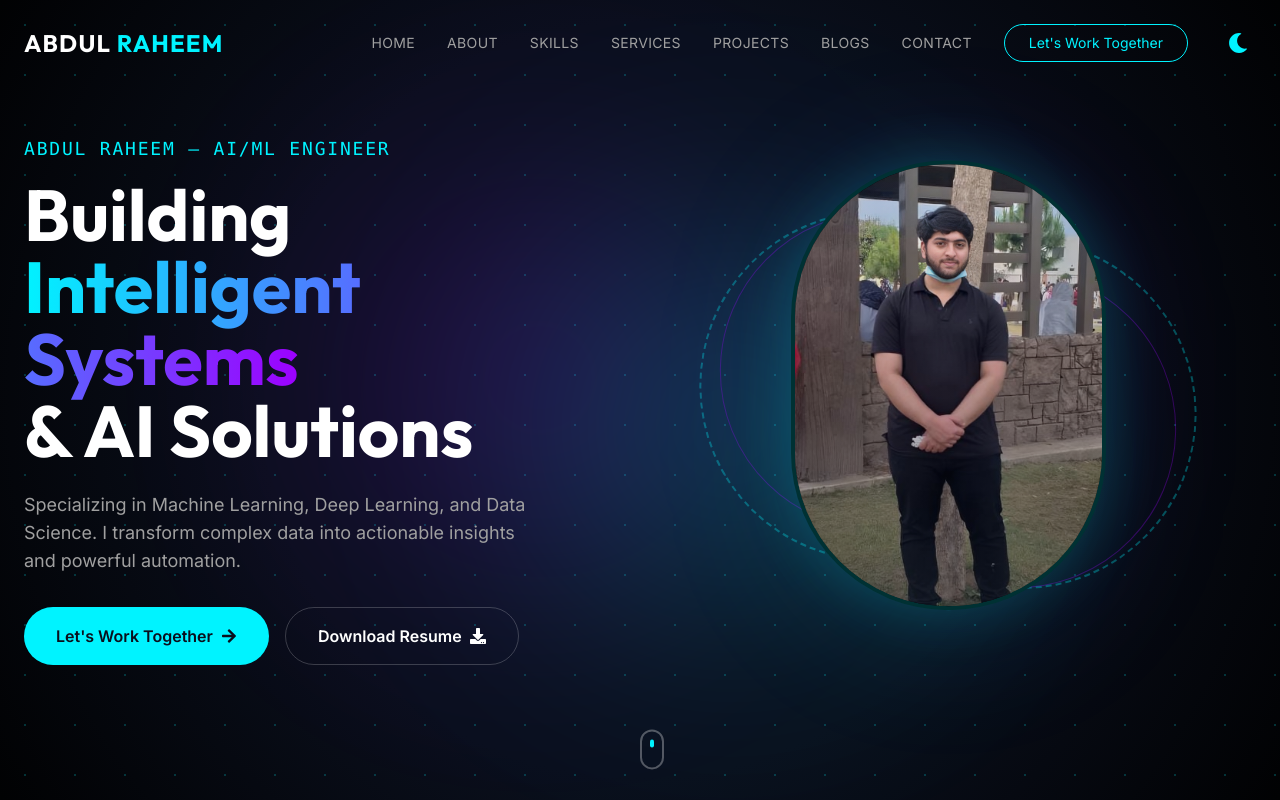
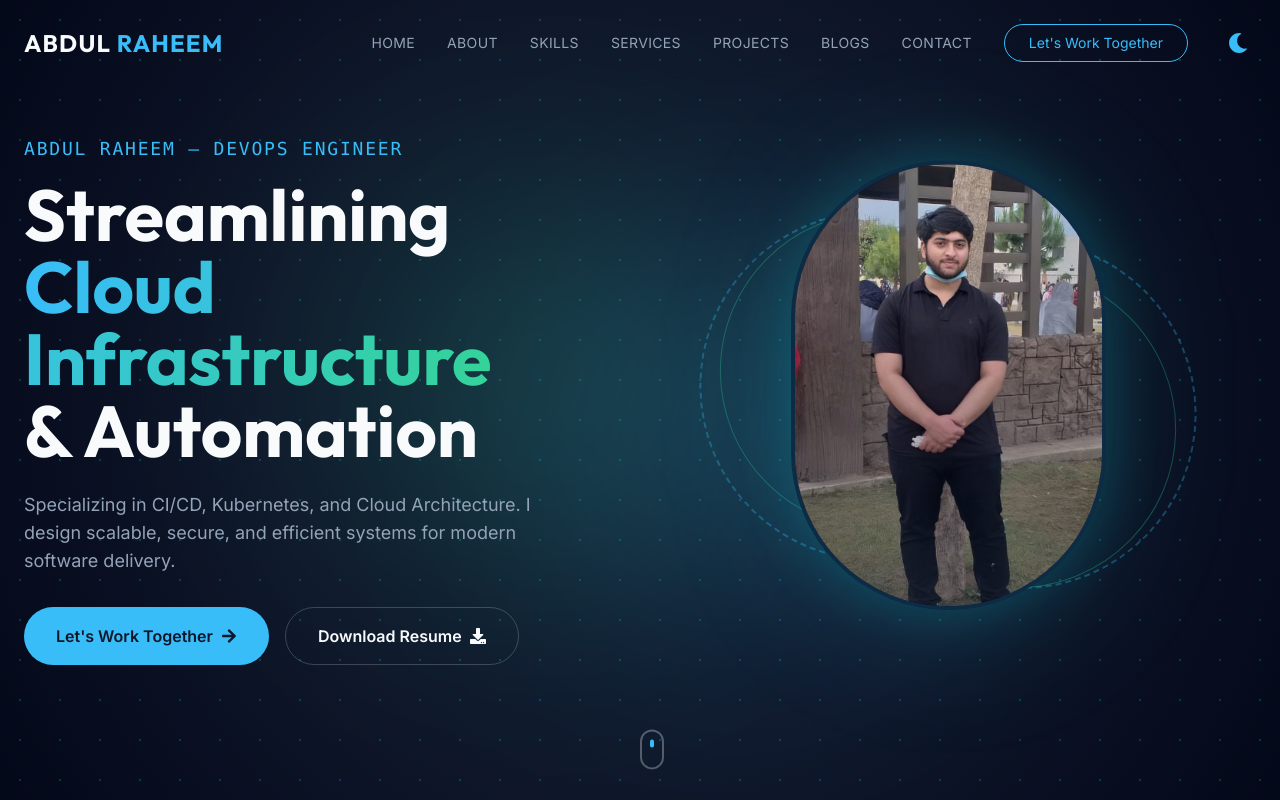
Before and after one commit to abdulraheem381/ai-portfolio, a React (Vite) app: page / in a window 1280 px wide. Both pictures are taken after a click on the button "Enter Portfolio". Shown: the top 800 px of the page. Built offline with nearby package versions, Linux system fonts and the light colour scheme.

Commit message:
new update

```diff
--- a/src/components/About.jsx
+++ b/src/components/About.jsx
@@ -7,7 +7,7 @@ const About = () => {
         { year: '2022', title: 'Started My CS Journey (Age 15)', description: 'Discovered computer science and began exploring programming, networks, and how systems work under the hood.' },
         { year: '2023', title: 'Cybersecurity Internship', description: 'Gained hands-on experience in security fundamentals, vulnerability assessment, and real-world cyber-defense practices.' },
         { year: '2024', title: 'DevOps & Engineering Projects', description: 'Started DevOps blogging, building end-to-end real-world projects, and diving deep into CI/CD, cloud, automation, and scalable infrastructure.' },
-        { year: '2025', title: 'Transition to AI/ML', description: 'Currently focused on mastering Machine Learning & Deep Learning, building intelligent systems, and shaping a new career path in AI/ML.' },
+        { year: '2025', title: 'Transition to DevOps', description: 'Focused on mastering Cloud Native technologies, Kubernetes, and IaC to build scalable, secure, and reliable infrastructure.' },
     ];
 
     return (
@@ -35,13 +35,13 @@ const About = () => {
                             <div className="absolute -inset-1 bg-gradient-to-r from-accent-cyan to-accent-violet rounded-lg blur opacity-25 group-hover:opacity-75 transition duration-1000 group-hover:duration-200"></div>
                             <div className="relative bg-primary p-6 rounded-lg border border-white/10">
                                 <p className="text-text-muted leading-relaxed mb-4">
-                                    Hello! I'm <span className="text-text-main font-bold">Abdul</span>, a passionate AI/ML Engineer dedicated to building intelligent systems that solve real-world problems.
+                                    Hello! I'm <span className="text-text-main font-bold">Abdul</span>, a passionate DevOps Engineer dedicated to optimizing software delivery and infrastructure reliability.
                                 </p>
                                 <p className="text-text-muted leading-relaxed mb-4">
-                                    My journey began with a curiosity for how machines learn, which quickly turned into an obsession with <span className="text-accent-cyan">Deep Learning</span> and <span className="text-accent-violet">Generative AI</span>.
+                                    My journey began with a curiosity for how systems operate at scale, which quickly turned into an obsession with <span className="text-accent-cyan">Cloud Native Tech</span> and <span className="text-accent-violet">Infrastructure as Code</span>.
                                 </p>
                                 <p className="text-text-muted leading-relaxed">
-                                    I don't just write code; I design solutions. Whether it's fine-tuning LLMs or deploying scalable ML pipelines, I bring a mix of technical expertise and creative problem-solving to every project.
+                                    I don't just manage servers; I architect ecosystems. Whether it's orchestrating Kubernetes clusters or building robust CI/CD pipelines, I bring a mix of operational expertise and development skills to every project.
                                 </p>
                             </div>
                         </div>
--- a/src/components/Contact.jsx
+++ b/src/components/Contact.jsx
@@ -68,7 +68,7 @@ const Contact = () => {
                 >
                     <h2 className="text-3xl md:text-4xl font-bold text-text-main mb-4">Get In <span className="text-accent-cyan">Touch</span></h2>
                     <p className="text-text-muted max-w-xl mx-auto">
-                        Have a project in mind or want to discuss AI solutions? I'm always open to new opportunities and collaborations.
+                        Have a project in mind or want to discuss DevOps strategies? I'm always open to new opportunities and collaborations.
                     </p>
                 </motion.div>
 
--- a/src/components/Footer.jsx
+++ b/src/components/Footer.jsx
@@ -11,7 +11,7 @@ const Footer = () => {
                             ABDUL <span className="text-accent-cyan">RAHEEM</span>
                         </h3>
                         <p className="text-text-muted text-sm">
-                            Building Intelligent Systems & AI Solutions.
+                            Building Scalable Cloud Infrastructure & Automation.
                         </p>
                     </div>
 
--- a/src/components/Hero.jsx
+++ b/src/components/Hero.jsx
@@ -6,13 +6,13 @@ const Hero = () => {
 
     return (
         <section id="home" className="relative min-h-screen flex items-center justify-center overflow-hidden bg-primary">
-            {/* Background Animation (Abstract Neural Network) */}
+            {/* Background Animation (Cloud Infrastructure Grid) */}
             <div className="absolute inset-0 z-0">
                 <div className="absolute inset-0 bg-[radial-gradient(circle_at_center,_var(--tw-gradient-stops))] from-primary via-primary to-secondary opacity-90"></div>
                 <div className="absolute top-0 left-0 w-full h-full opacity-20"
-                    style={{ backgroundImage: 'radial-gradient(#00f3ff 1px, transparent 1px)', backgroundSize: '50px 50px' }}>
+                    style={{ backgroundImage: 'radial-gradient(#00f3ff 1px, transparent 1px)', backgroundSize: '40px 40px' }}>
                 </div>
-                {/* Floating Glow Orbs */}
+                {/* Floating Infrastructure Nodes */}
                 <motion.div
                     animate={{ x: [0, 100, 0], y: [0, -50, 0] }}
                     transition={{ duration: 20, repeat: Infinity, ease: "linear" }}
@@ -34,15 +34,15 @@ const Hero = () => {
                         transition={{ duration: 0.8 }}
                     >
                         <h2 className="text-accent-cyan font-mono text-sm md:text-lg mb-4 tracking-widest">
-                            ABDUL RAHEEM — AI/ML ENGINEER
+                            ABDUL RAHEEM — DEVOPS ENGINEER
                         </h2>
                         <h1 className="text-4xl md:text-7xl font-bold font-heading text-text-main mb-6 leading-tight">
-                            Building <span className="text-transparent bg-clip-text bg-gradient-to-r from-accent-cyan to-accent-violet">Intelligent Systems</span> <br />
-                            & AI Solutions
+                            Streamlining <span className="text-transparent bg-clip-text bg-gradient-to-r from-accent-cyan to-accent-violet">Cloud Infrastructure</span> <br />
+                            & Automation
                         </h1>
                         <p className="text-text-muted text-base md:text-lg mb-8 max-w-lg mx-auto md:mx-0">
-                            Specializing in Machine Learning, Deep Learning, and Data Science.
-                            I transform complex data into actionable insights and powerful automation.
+                            Specializing in CI/CD, Kubernetes, and Cloud Architecture.
+                            I design scalable, secure, and efficient systems for modern software delivery.
                         </p>
 
                         <div className="flex flex-col sm:flex-row gap-4 justify-center md:justify-start">
--- a/src/components/Projects.jsx
+++ b/src/components/Projects.jsx
@@ -5,45 +5,45 @@ import { FaGithub, FaExternalLinkAlt } from 'react-icons/fa';
 const Projects = () => {
     const projects = [
         {
-            title: "Customer Churn Prediction",
-            category: "Machine Learning",
-            description: "Predicting customer churn using XGBoost and Scikit-Learn with 92% accuracy.",
-            tags: ["Python", "XGBoost", "Flask"],
-            image: "bg-gradient-to-br from-blue-900 to-slate-900" // Placeholder gradient
+            title: "Scalable EKS Cluster",
+            category: "Cloud Infrastructure",
+            description: "Deployed a highly available Microservices architecture on AWS EKS with auto-scaling.",
+            tags: ["Kubernetes", "AWS", "Terraform"],
+            image: "bg-gradient-to-br from-blue-900 to-slate-900"
         },
         {
-            title: "AI Chatbot Assistant",
-            category: "GenAI / LLM",
-            description: "A RAG-based chatbot capable of answering queries from custom PDF documents.",
-            tags: ["LangChain", "OpenAI", "React"],
+            title: "Serverless Image Processing",
+            category: "Serverless",
+            description: "Event-driven architecture using AWS Lambda and S3 to process user uploads in real-time.",
+            tags: ["AWS Lambda", "Python", "SAM"],
             image: "bg-gradient-to-br from-purple-900 to-slate-900"
         },
         {
-            title: "Image Classification",
-            category: "Deep Learning",
-            description: "CNN model to classify medical images for early disease detection.",
-            tags: ["PyTorch", "CNN", "FastAPI"],
+            title: "Multi-Cloud Terraform Module",
+            category: "Infrastructure as Code",
+            description: "Created reusable Terraform modules for provisioning standard VPCs across AWS and Azure.",
+            tags: ["Terraform", "HCL", "Multi-Cloud"],
             image: "bg-gradient-to-br from-cyan-900 to-slate-900"
         },
         {
-            title: "Movie Recommender",
-            category: "Data Science",
-            description: "Collaborative filtering system to suggest movies based on user history.",
-            tags: ["Pandas", "Scikit-Learn", "Streamlit"],
+            title: "GitOps with ArgoCD",
+            category: "CI/CD",
+            description: "Implemented a GitOps workflow for Kubernetes deployments using ArgoCD and Helm charts.",
+            tags: ["ArgoCD", "GitOps", "Helm"],
             image: "bg-gradient-to-br from-indigo-900 to-slate-900"
         },
         {
-            title: "Sales Forecasting",
-            category: "Time Series",
-            description: "Forecasting future sales trends using ARIMA and Prophet models.",
-            tags: ["Prophet", "Python", "Dash"],
+            title: "Centralized Logging System",
+            category: "Observability",
+            description: "Built an ELK stack to aggregate logs from distributed services for centralized monitoring.",
+            tags: ["Elasticsearch", "Logstash", "Kibana"],
             image: "bg-gradient-to-br from-teal-900 to-slate-900"
         },
         {
-            title: "Automated Data Pipeline",
-            category: "Data Engineering",
-            description: "ETL pipeline to scrape, clean, and store real-time stock market data.",
-            tags: ["Airflow", "SQL", "AWS"],
+            title: "FinOps Dashboard",
+            category: "Cloud Cost",
+            description: "Automated cost reporting dashboard to monitor and optimize monthly cloud spend.",
+            tags: ["Python", "AWS Cost Explorer", "React"],
             image: "bg-gradient-to-br from-rose-900 to-slate-900"
         }
     ];
--- a/src/components/Services.jsx
+++ b/src/components/Services.jsx
@@ -6,33 +6,33 @@ const Services = () => {
     const services = [
         {
             icon: <FaBrain />,
-            title: "Custom ML Models",
-            description: "Tailored machine learning algorithms for predictive analytics, classification, and automation."
+            title: "Cloud Architecture",
+            description: "Designing scalable, resilient, and secure cloud infrastructures using AWS or Azure best practices."
         },
         {
             icon: <FaRobot />,
-            title: "AI Chatbots & Agents",
-            description: "Intelligent conversational AI using LLMs (OpenAI, Llama) for customer support and internal tools."
+            title: "CI/CD Automation",
+            description: "Building automated pipelines to streamline software delivery, reducing deployment time and errors."
         },
         {
             icon: <FaDatabase />,
-            title: "Data Engineering",
-            description: "Robust data pipelines, cleaning, and preprocessing to ensure your data is AI-ready."
+            title: "Connect & Orchestrate",
+            description: "Managing containerized applications with Kubernetes (EKS/AKS) for high availability and scaling."
         },
         {
             icon: <FaChartLine />,
-            title: "Exploratory Data Analysis",
-            description: "Uncovering hidden patterns and insights from your raw data with advanced visualization."
+            title: "Monitoring & Logging",
+            description: "Setting up observability stacks (Prometheus, Grafana, ELK) to ensure system health and performance."
         },
         {
             icon: <FaTools />,
-            title: "AI Tools Integration",
-            description: "Seamlessly integrating AI capabilities into your existing web or mobile applications."
+            title: "Infrastructure as Code",
+            description: "Provisioning and managing infrastructure using code (Terraform, Ansible) to ensure consistency."
         },
         {
             icon: <FaCogs />,
-            title: "ML Consulting",
-            description: "Strategic guidance on how to leverage AI to solve business problems and drive growth."
+            title: "DevSecOps",
+            description: "Integrating security practices into the DevOps pipeline to build secure applications from day one."
         }
     ];
 
--- a/src/components/Skills.jsx
+++ b/src/components/Skills.jsx
@@ -4,35 +4,35 @@ import { motion } from 'framer-motion';
 const Skills = () => {
     const skills = [
         {
-            category: "Machine Learning",
+            category: "Cloud Platforms",
             items: [
-                { name: "Regression & Classification", level: 90 },
-                { name: "Scikit-Learn", level: 85 },
-                { name: "Clustering", level: 80 },
+                { name: "AWS (EC2, S3, Lambda)", level: 90 },
+                { name: "Microsoft Azure", level: 85 },
+                { name: "Google Cloud Platform", level: 75 },
             ]
         },
         {
-            category: "Deep Learning",
+            category: "CI/CD & Automation",
             items: [
-                { name: "Neural Networks (CNNs, RNNs)", level: 85 },
-                { name: "PyTorch / TensorFlow", level: 80 },
-                { name: "Transformers", level: 75 },
+                { name: "Jenkins / GitLab CI", level: 90 },
+                { name: "GitHub Actions", level: 85 },
+                { name: "ArgoCD", level: 80 },
             ]
         },
         {
-            category: "LLMs & GenAI",
+            category: "Infrastructure as Code",
             items: [
-                { name: "RAG Pipelines", level: 80 },
-                { name: "Fine-Tuning (Llama, Mistral)", level: 70 },
-                { name: "LangChain", level: 85 },
+                { name: "Terraform", level: 90 },
+                { name: "Ansible", level: 85 },
+                { name: "CloudFormation", level: 80 },
             ]
         },
         {
-            category: "Data Science",
+            category: "Containerization",
             items: [
-                { name: "Pandas & NumPy", level: 95 },
-                { name: "Data Visualization", level: 90 },
-                { name: "EDA", level: 90 },
+                { name: "Docker & Kubernetes", level: 95 },
+                { name: "Helm Charts", level: 85 },
+                { name: "Istio Service Mesh", level: 75 },
             ]
         }
     ];
--- a/src/index.css
+++ b/src/index.css
@@ -7,20 +7,31 @@
 @layer base {
   :root {
     --color-primary: 255 255 255;
-    --color-secondary: 248 250 252;
+    --color-secondary: 241 245 249;
+    /* Slate 100 */
     --color-text-main: 15 23 42;
+    /* Slate 900 */
     --color-text-muted: 71 85 105;
-    --color-accent-cyan: 8 145 178;
-    --color-accent-violet: 126 34 206;
+    /* Slate 600 */
+    --color-accent-cyan: 2 132 199;
+    /* Sky 600 - Professional Blue */
+    --color-accent-violet: 16 185 129;
+    /* Emerald 500 - Success/Infra Green */
   }
 
   .dark {
-    --color-primary: 10 15 28;
-    --color-secondary: 0 0 0;
-    --color-text-main: 255 255 255;
-    --color-text-muted: 160 160 160;
-    --color-accent-cyan: 0 243 255;
-    --color-accent-violet: 157 0 255;
+    --color-primary: 15 23 42;
+    /* Slate 900 */
+    --color-secondary: 2 6 23;
+    /* Slate 950 */
+    --color-text-main: 248 250 252;
+    /* Slate 50 */
+    --color-text-muted: 148 163 184;
+    /* Slate 400 */
+    --color-accent-cyan: 56 189 248;
+    /* Sky 400 - Bright Blue */
+    --color-accent-violet: 52 211 153;
+    /* Emerald 400 - Neon Green */
   }
 
   body {
```
